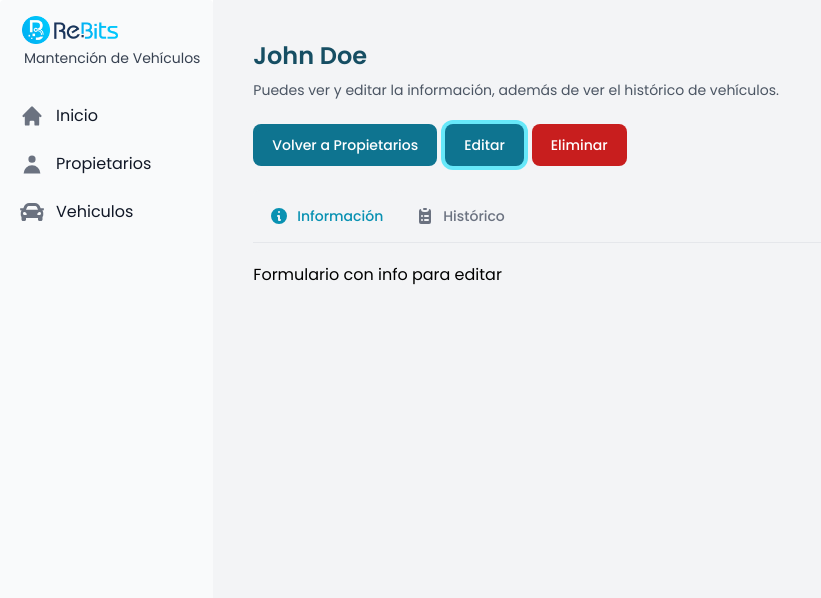
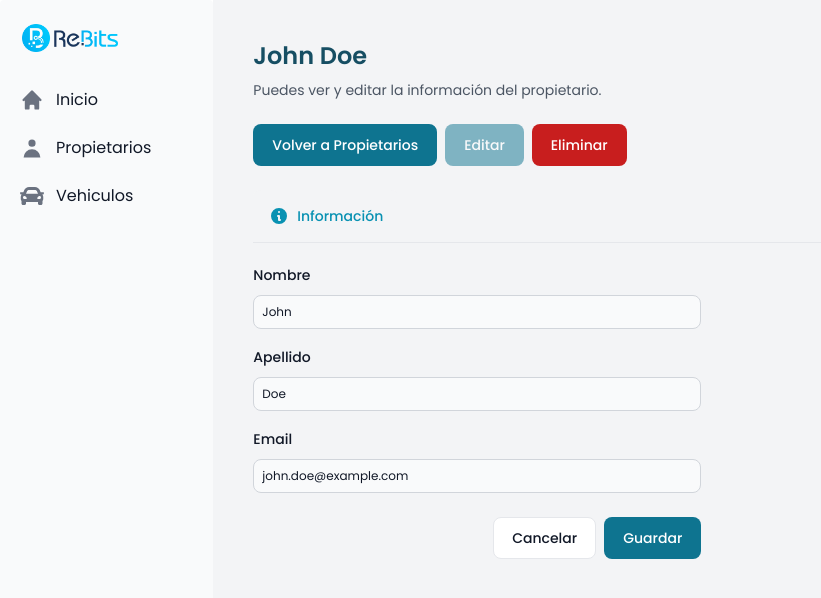
Before and after one commit to nicolas772/sistema-mantencion-vehiculos, a React (Vite) app in the folder frontend/: page /owners/1 in a window 1280 px wide. Both pictures are taken after a click on the button "Editar". Shown: the top 598 px of the page, without its empty margins (0-821 px from the left). Built offline with nearby package versions, Linux system fonts and the light colour scheme.

Commit message:
implementacion de botones back to vehicles y owners

```diff
--- a/frontend/src/components/OwnerDetail.jsx
+++ b/frontend/src/components/OwnerDetail.jsx
@@ -1,9 +1,9 @@
-import { Tabs } from "flowbite-react";
-import { HiInformationCircle, HiClipboardList } from "react-icons/hi";
-import { Button } from "flowbite-react";
+import { Tabs, Button, TextInput, Label } from "flowbite-react";
+import { HiInformationCircle } from "react-icons/hi";
 import { useState } from "react";
+import { useNavigate } from "react-router-dom";
 
-const data = {
+const initialData = {
   "id": 1,
   "name": "John",
   "last_name": "Doe",
@@ -11,26 +11,82 @@ const data = {
 }
 
 export default function VehicleDetail () {
-  const [owner] = useState(data)
+  const [owner, setOwner] = useState(initialData);
+  const [originalOwner, setOriginalOwner] = useState(initialData);
+  const [isEditing, setIsEditing] = useState(false);
+  const navigate = useNavigate()
+
+  const handleEditClick = () => {
+    setOriginalOwner(owner);
+    if (isEditing) {
+      // Save changes logic here
+      setIsEditing(false);
+    } else {
+      setIsEditing(true);
+    }
+  };
+
+  const handleCancelClick = () => {
+    setOwner(originalOwner); // Restore the original values
+    setIsEditing(false);
+  };
+
+  const handleInputChange = (e) => {
+    const { name, value } = e.target;
+    setOwner({ ...owner, [name]: value });
+  };
+
+  const handleComeBack = () => {
+    navigate('/owners')
+  }
 
   return (
     <div className="m-10 flex flex-col bg-gray-100">
-      <h1 className="text-2xl font-semibold mb-2 text-cyan-900">{owner.name} {owner.last_name}</h1>
+      <h1 className="text-2xl font-semibold mb-2 text-cyan-900">{originalOwner.name} {originalOwner.last_name}</h1>
       <p className="text-sm text-gray-600">
-        Puedes ver y editar la información, además de ver el histórico de vehículos.
+        Puedes ver y editar la información del propietario.
       </p>
       <div className="flex gap-2 my-6">
-        <Button>Volver a Propietarios</Button>
-        <Button>Editar</Button>
+        <Button onClick={handleComeBack}>Volver a Propietarios</Button>
+        <Button onClick={handleEditClick} disabled={isEditing}>Editar</Button>
         <Button color="failure">Eliminar</Button>
       </div>
       <Tabs aria-label="Default tabs" variant="default">
-        <Tabs.Item active title="Información" icon={HiInformationCircle}>
-          Formulario con info para editar
+      <Tabs.Item active title="Información" icon={HiInformationCircle}>
+          <div className="max-w-md">
+            <div className="flex gap-8">
+              <div className="flex w-full flex-col gap-4">
+                <div>
+                  <div className="mb-2 block">
+                    <Label htmlFor="name" value="Nombre" />
+                  </div>
+                  <TextInput id="name" type="text" sizing="sm" name="name" value={owner.name} onChange={handleInputChange} disabled={!isEditing}/>
+                </div>
+                <div>
+                  <div className="mb-2 block">
+                    <Label htmlFor="last_name" value="Apellido" />
+                  </div>
+                  <TextInput id="last_name" type="text" sizing="sm" name="last_name" value={owner.last_name} onChange={handleInputChange} disabled={!isEditing}/>
+                </div>
+                <div>
+                  <div className="mb-2 block">
+                    <Label htmlFor="email" value="Email" />
+                  </div>
+                  <TextInput id="email" type="email" sizing="sm" name="email" value={owner.email} onChange={handleInputChange} disabled={!isEditing}/>
+                </div>
+
+              </div>
+            </div>
+            {isEditing && (
+              <div className="flex gap-2 my-6 justify-end">
+                <Button onClick={handleCancelClick} color="gray">Cancelar</Button>
+                <Button onClick={handleEditClick}>Guardar</Button>
+              </div>
+            )}
+          </div>
+
         </Tabs.Item>
-        <Tabs.Item title="Histórico" icon={HiClipboardList}>
-          Tabla de historico
-        </Tabs.Item>
+
       </Tabs>
     </div>
   )
--- a/frontend/src/components/Sidebar.jsx
+++ b/frontend/src/components/Sidebar.jsx
@@ -6,11 +6,9 @@ import { FaCar } from "react-icons/fa";
 export default function Sidebar() {
   return (
     <SidebarFB aria-label="Sidebar with logo branding example">
-      <SidebarFB.Logo href="/" img="/rebitsLogo.webp" imgAlt="reBits logo" className="mb-1">
+      <SidebarFB.Logo href="/" img="/rebitsLogo.webp" imgAlt="reBits logo" className="mt-2 mb-7">
       </SidebarFB.Logo>
-      <a href="/">
-        <p className="mb-7 pl-3 font-normal text-gray-700 text-sm">Mantención de Vehículos</p>
-      </a>
+
       <SidebarFB.Items>
         <SidebarFB.ItemGroup>
           <SidebarFB.Item href="/" icon={HiHome}>
--- a/frontend/src/components/VehicleDetail.jsx
+++ b/frontend/src/components/VehicleDetail.jsx
@@ -3,6 +3,7 @@ import { useState } from "react";
 import { HiInformationCircle, HiClipboardList } from "react-icons/hi";
 import owners from '../mockups/owners.json'
 import HistoricTableOwners from "./HistoricTableOwners";
+import { useNavigate } from "react-router-dom";
 
 const initialData = {
   id: 16,
@@ -18,9 +19,9 @@ export default function VehicleDetail() {
   const [car, setCar] = useState(initialData);
   const [originalCar, setOriginalCar] = useState(initialData);
   const [isEditing, setIsEditing] = useState(false);
+  const navigate = useNavigate()
 
   const handleEditClick = () => {
-    console.log(car)
     setOriginalCar(car);
     if (isEditing) {
       // Save changes logic here
@@ -44,6 +45,9 @@ export default function VehicleDetail() {
     }
   };
 
+  const handleComeBack = () => {
+    navigate('/vehicles')
+  }
 
   return (
     <div className="m-10 flex flex-col bg-gray-100">
@@ -51,10 +55,10 @@ export default function VehicleDetail() {
         {originalCar.brand} {originalCar.model}
       </h1>
       <p className="text-sm text-gray-600">
-        Puedes ver y editar la información, además de ver el histórico de dueños.
+        Puedes ver y editar la información del vehículo. Además, puedes ver el histórico de dueños.
       </p>
       <div className="flex gap-2 my-6">
-        <Button>Volver a Vehiculos</Button>
+        <Button onClick={handleComeBack}>Volver a Vehiculos</Button>
         <Button onClick={handleEditClick} disabled={isEditing}>Editar</Button>
         <Button color="failure">Eliminar</Button>
       </div>
@@ -126,7 +130,7 @@ export default function VehicleDetail() {
           </div>
 
         </Tabs.Item>
-        <Tabs.Item title="Histórico" icon={HiClipboardList}>
+        <Tabs.Item title="Histórico Propietarios" icon={HiClipboardList}>
           <HistoricTableOwners></HistoricTableOwners>
         </Tabs.Item>
       </Tabs>
```
